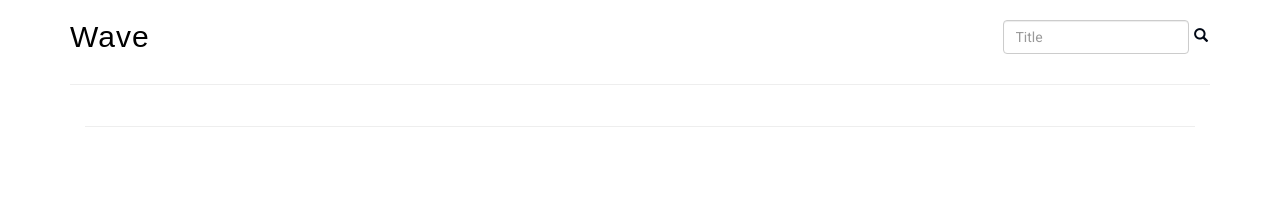
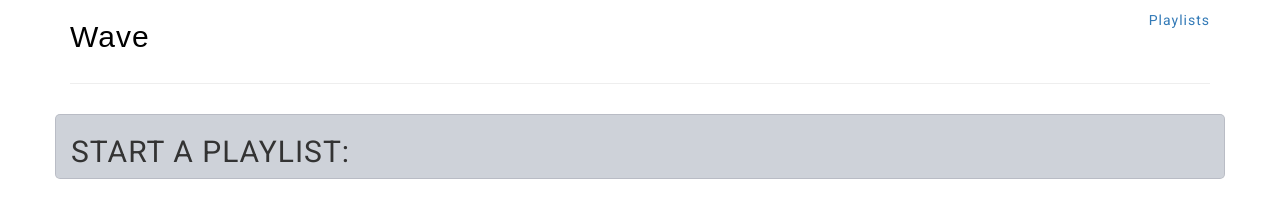
Before and after one commit to NicBonetto/wave, a plain HTML site: page index.html in a window 1280 px wide. Drawn offline with nearby package versions, Linux system fonts and the light colour scheme; a web font is replaced by a local one.

Commit message:
Created h2 element to direct users. #17

```diff
--- a/index.html
+++ b/index.html
@@ -12,6 +12,21 @@
 <body>
   <div class="container">
     <div class="row">
+      <div class="showing">
+        <div class="col-xs-2">
+          <div class="wave h2">Wave</div>
+        </div>
+        <div class="col-xs-10">
+          <a class="pull-right" id="playlist-link">Playlists</a>
+        </div>
+        <div class="col-xs-12">
+          <hr/>
+        </div>
+        <div class="login-wrapper col-xs-12">
+          <h2 class="login-prompt">START A PLAYLIST:</h2>
+        </div>
+      </div>
+      <div class="hidden">
         <div class="col-xs-2">
           <div class="wave h2">Wave</div>
         </div>
@@ -23,13 +38,7 @@
             </div>
           </form>
         </div>
-      <div class="col-xs-12">
-        <hr/>
-      </div>
-      <div class="col-xs-12 showing">
-
-      </div>
-      <div class="col-xs-12 wrapper hidden">
+        <div class="col-xs-12 playlist-wrapper">
           <div class="carousel col-xs-12">
             <ul class="col-xs-3 col-xs-offset-4">
             </ul>
@@ -58,8 +67,6 @@
           </div>
         </div>
       </div>
-    <div class="col-xs-12">
-      <hr/>
     </div>
   </div>
   <script src="main.js"></script>
--- a/style.css
+++ b/style.css
@@ -12,6 +12,28 @@
   letter-spacing: 1px;
 }
 
+#playlist-link {
+  margin-top: 1rem;
+  font-family: 'Roboto', sans-serif;
+  font-weight: 300;
+  letter-spacing: 1px;
+  cursor: pointer;
+}
+
+.login-wrapper {
+  margin-top: 1rem;
+  background-color: rgba(10, 30, 67, 0.2);
+  border: solid rgba(1, 8, 21, 0.1);
+  border-width: 1px;
+  border-radius: 5px;
+}
+
+.login-prompt {
+  font-family: 'Roboto', sans-serif;
+  font-weight: 300;
+  letter-spacing: 1px;
+}
+
 .artist,
 .title,
 #search {
@@ -21,7 +43,7 @@
   letter-spacing: 2px;
 }
 
-.wrapper {
+.playlist-wrapper {
   background-color: rgba(10, 30, 67, 0.2);
   height: 26rem;
   border: solid rgba(1, 8, 21, 0.1);
```
Lines whose indentation alone changed are shown as unchanged.
